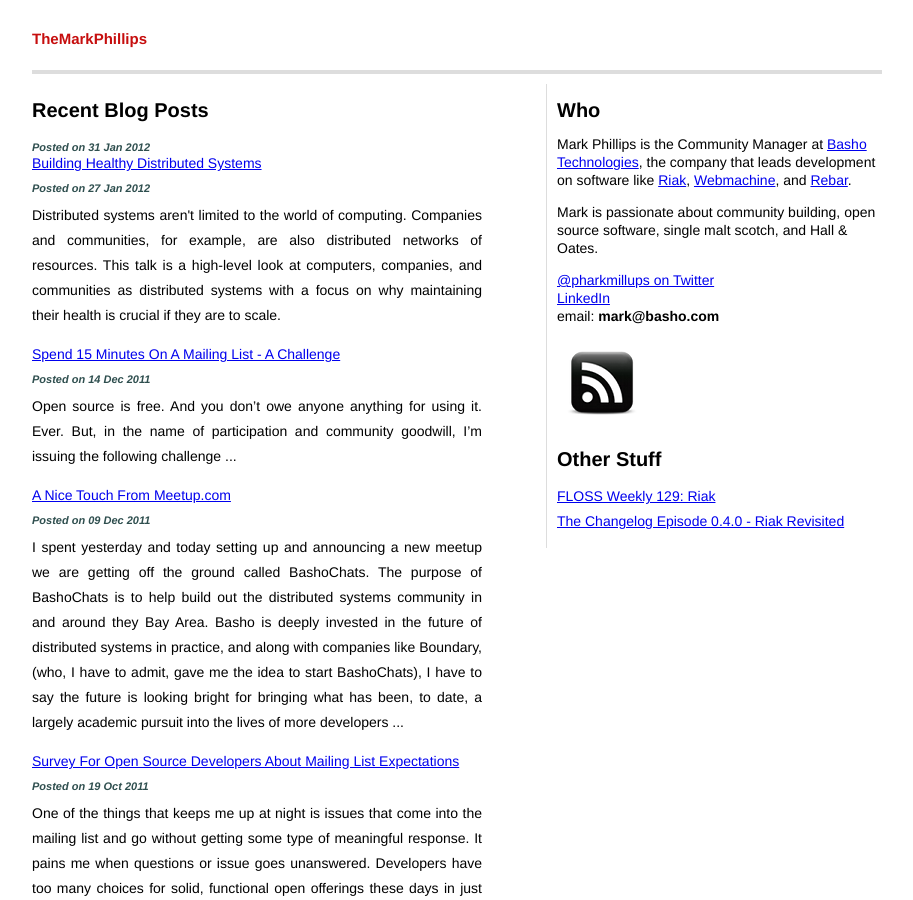
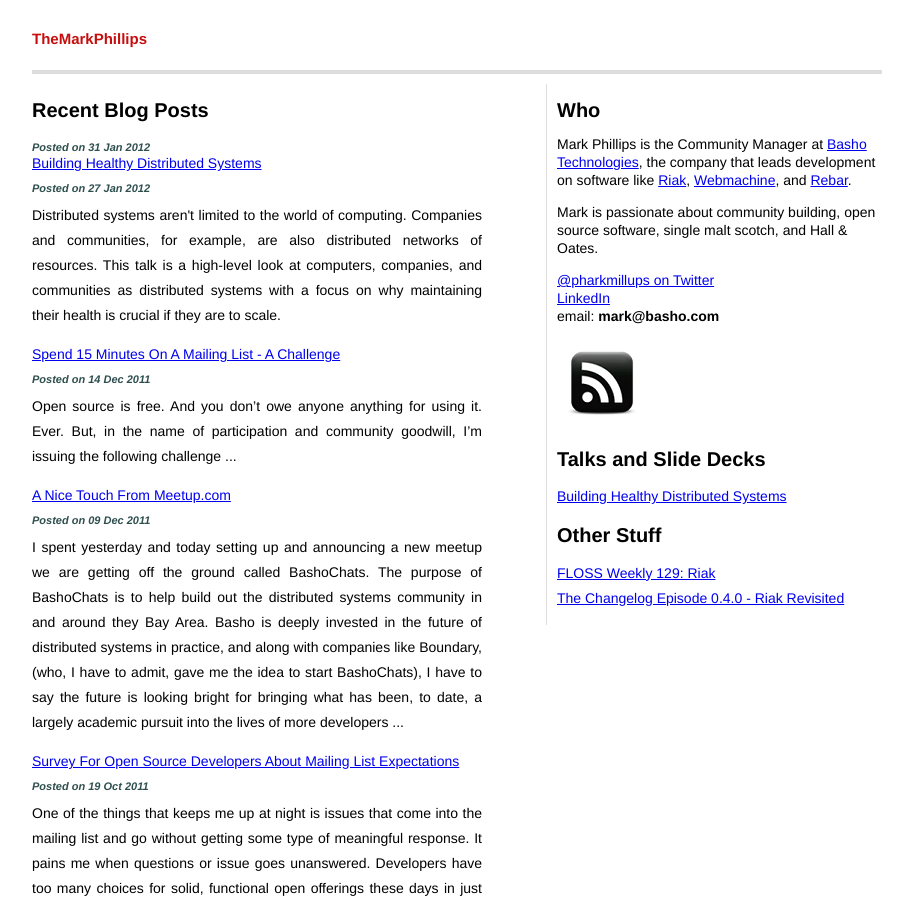
Before and after one commit to PharkMillups/pharkmillups.github.com, a Jekyll site: the page built from index.html, in a window 1280 px wide and 900 px high. Shown: the whole window, without its empty margins (183-1096 px from the left). Built offline with Jekyll 4.4.1, drawn with Linux system fonts in a browser that asks for light colours; Markdown is read by kramdown in place of the engine named in the settings.

Commit message:
adding link

```diff
--- a/_posts/2012-01-27-Building-Healthy-Distributed-Systems-ScaleConf.textile
+++ b/_posts/2012-01-27-Building-Healthy-Distributed-Systems-ScaleConf.textile
@@ -16,7 +16,7 @@ Enjoy.
 
 *Building Healthy Distributed Systems*
 
-Distributed systems aren't limited to the world of computing. Companies and communities, for example, are also distributed networks of resources. This talk is a high-level look at computers, companies, and communities as distributed systems with a focus on why maintaining their health is crucial if they are to scale. (PDF version of the slides are "here":https://github.com/PharkMillups/pharkmillups.github.com/blob/master/assets/ScaleConf-HealthyDistributedSystems.pdf)
+Distributed systems aren't limited to the world of computing. Companies and communities, for example, are also distributed networks of resources. This talk is a high-level look at computers, companies, and communities as distributed systems with a focus on why maintaining their health is crucial if they are to scale. (PDF version of the slides are "here":https://github.com/PharkMillups/pharkmillups.github.com/blob/master/assets/ScaleConf-HealthyDistributedSystems.pdf.)
 
 <notextile>
 <script src="http://speakerdeck.com/embed/4f229a9421e6f8002201fa9f.js"></script>
--- a/index.html
+++ b/index.html
@@ -62,6 +62,10 @@ title: TheMarkPhillips
 
 <a href="http://feeds.feedburner.com/themarkphillips"><img src="/images/rss_logo.png"></a>
 
+<h2 class="who">Talks and Slide Decks</h2>
+<ul class ="other_stuff">
+	<li><a href="http://www.themarkphillips.com/2012/01/27/Building-Healthy-Distributed-Systems-ScaleConf.html">Building Healthy Distributed Systems</a></li>
+</ul>
 <h2 class="who">Other Stuff</h2>
 <ul class ="other_stuff">
 	<li><a href="http://twit.tv/floss129">FLOSS Weekly 129: Riak</a></li>
```
